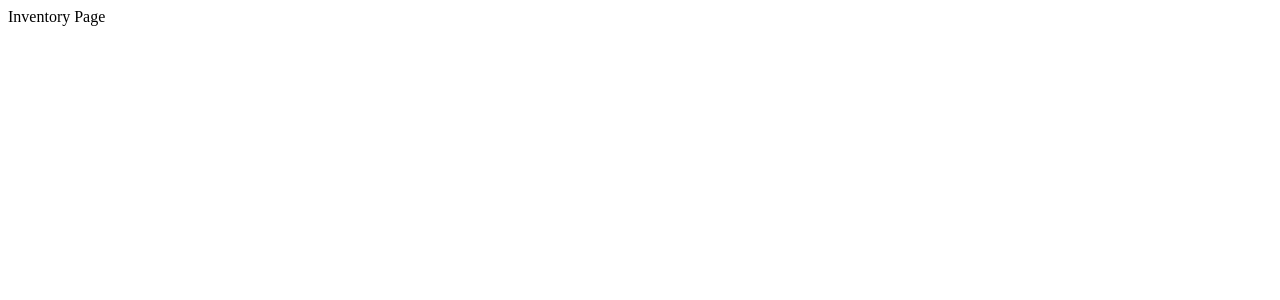
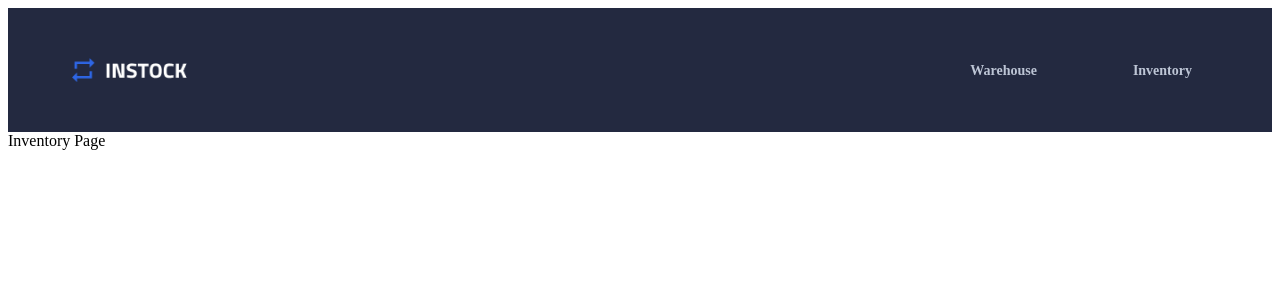
Before and after one commit to danlin0226/instock-merritt, a React (Create React App) app: page / in a window 1280 px wide. Shown: the top 300 px of the page. Built offline with nearby package versions, Linux system fonts and the light colour scheme.

Commit message:
header responsiveness m-t-d

```diff
--- a/src/App.js
+++ b/src/App.js
@@ -4,11 +4,12 @@ import { Routes, Route, Navigate } from "react-router-dom";
 
 import InventoryPage from "./pages/InventoryPage";
 import WarehousesPage from "./pages/WarehousesPage";
+import Header from "./component/header/Header";
 
 function App() {
   return (
     <>
-      {/* <Header /> */}
+      <Header />
       <Routes>
         <Route path="/" element={<WarehousesPage />} />
         <Route path="/warehouses">
--- a/src/component/header/Header.jsx
+++ b/src/component/header/Header.jsx
@@ -1,5 +1,5 @@
 import React from "react";
-import { Link } from "react-router-dom";
+// import { Link } from "react-router-dom";
 import logo from "../../assets/Logo/InStock-Logo_1x.png";
 import "./Header.scss";
 
@@ -18,4 +18,4 @@ export default function Header() {
       </ul>
     </div>
   );
-}
+};
--- a/src/component/header/Header.scss
+++ b/src/component/header/Header.scss
@@ -1,28 +1,78 @@
+@use "../../styles/partials/breakpoints" as *;
+@use "../../styles/partials/colors" as *;
+@use "../../styles/partials/mixins" as *;
+@use "../../styles/partials/globals" as *;
+@use "../../styles/partials/fonts" as *;
+
+
 
 .header{
-    background-color: #232940;
+    background-color:$Graphite;
+    height:8.5625rem;
+
     &__logo{
     display: flex;
-    margin: 1rem auto;
-    padding-top: .5rem;
+    margin: 0 auto;
+    padding: 1rem;
     background-size: contain;
-    background-color: #232940;
+    background-color: $Graphite;
     max-width: 7.5rem;
     max-height: 1.5625rem;
     }
 
     &__link{
     list-style-type: none;
-    color:#F7F8F9;
-    padding:.5rem;
-
-        &-wrapper{
-        display: flex;
-        justify-content: space-around;
-        gap:1rem;
-
-        }
+    color:$Cloud;
+    padding: .5rem 3rem;
+    @include fontsize_lineh_weight(.875rem,.8125rem,600)
 }
 
+&__link:hover{
+    background-color:$Instock-Black;
+    border-radius: 20px;
+    color: $white;
+}
 
+&__link-wrapper{
+display: flex;
+justify-content: space-around;
 }
+}
+
+@include medium{
+
+    .header{
+      height: 5.75rem;
+      display: flex;
+      padding: 1rem 2rem;
+      align-items: center;
+      justify-content: space-between;
+
+      &__logo{
+        margin:1rem;
+        align-items: center;
+    }
+    &__link{
+    list-style-type: none;
+    color:$Cloud;
+    padding: .5rem 3rem;
+    @include fontsize_lineh_weight(.875rem,1.375rem,600)
+}
+    }
+    }
+
+    @include large{
+        .header{
+      height: 5.75rem;
+      display: flex;
+      padding: 1rem 2rem;
+      align-items: center;
+      justify-content: space-between;
+
+      &__logo{
+        margin:1rem;
+        align-items: center;
+    }
+    }
+
+    }
--- a/src/styles/partials/_mixins.scss
+++ b/src/styles/partials/_mixins.scss
@@ -1,3 +1,5 @@
+@use "./colors" as *;
+
 // @mixin width_sizing($width_prop, $maxwidth_prop, $w_val, $maxw_val){
 @mixin width_sizing($width_prop, $maxwidth_prop, $val){
     #{$width_prop}: $val;
@@ -38,3 +40,17 @@
     padding: 0;
     margin: 0;
 }
+
+@mixin header-mobile-btn{
+    width:10.1875rem;
+    height: 2.25rem;
+    border-radius: 1.25rem;
+    background-color: $Instock-Black;
+}
+
+@mixin header-tabDesk-btn{
+    width:6.6875rem;
+    height: 2.375rem;
+    border-radius: 1.25rem;
+    background-color: $Instock-Black;
+}
```
